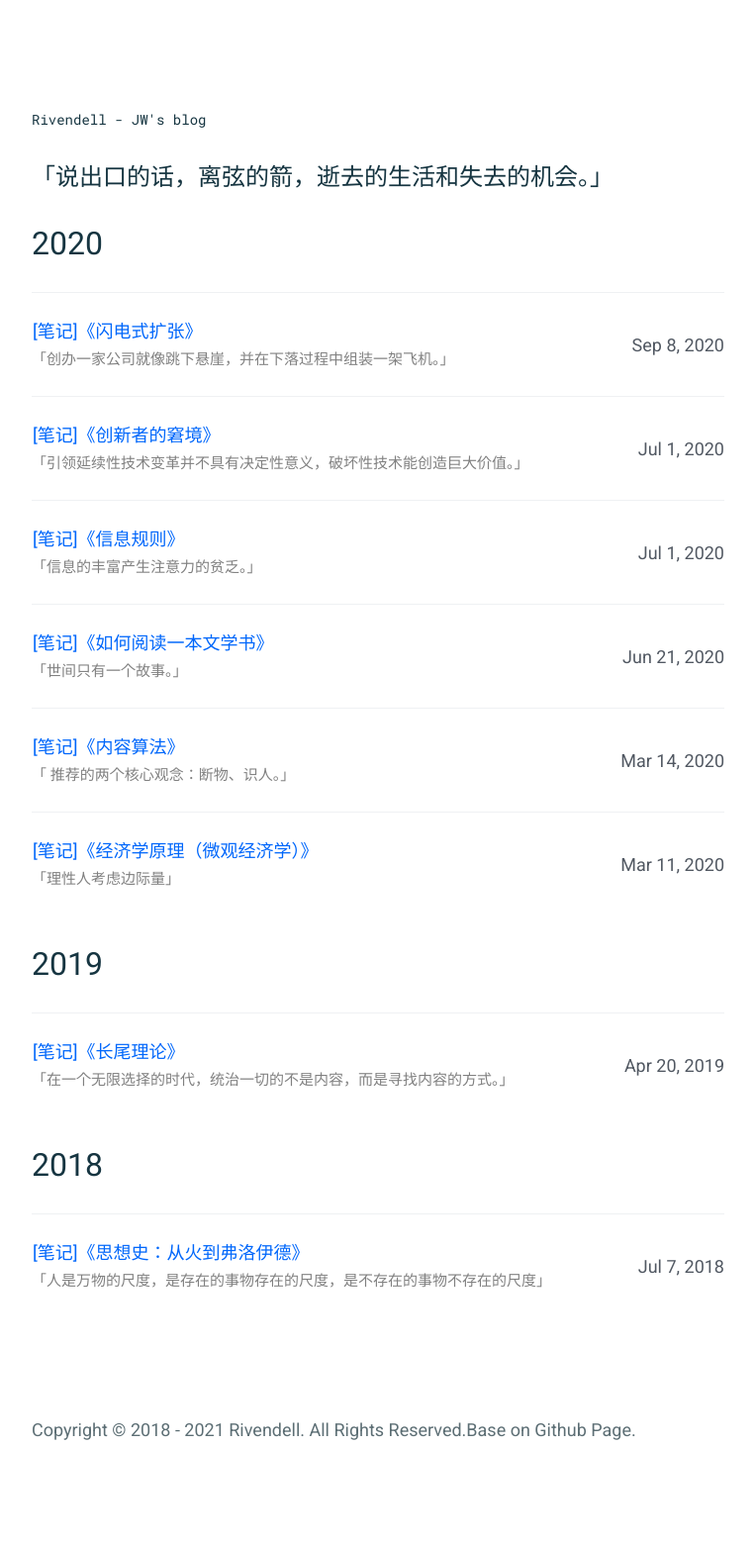
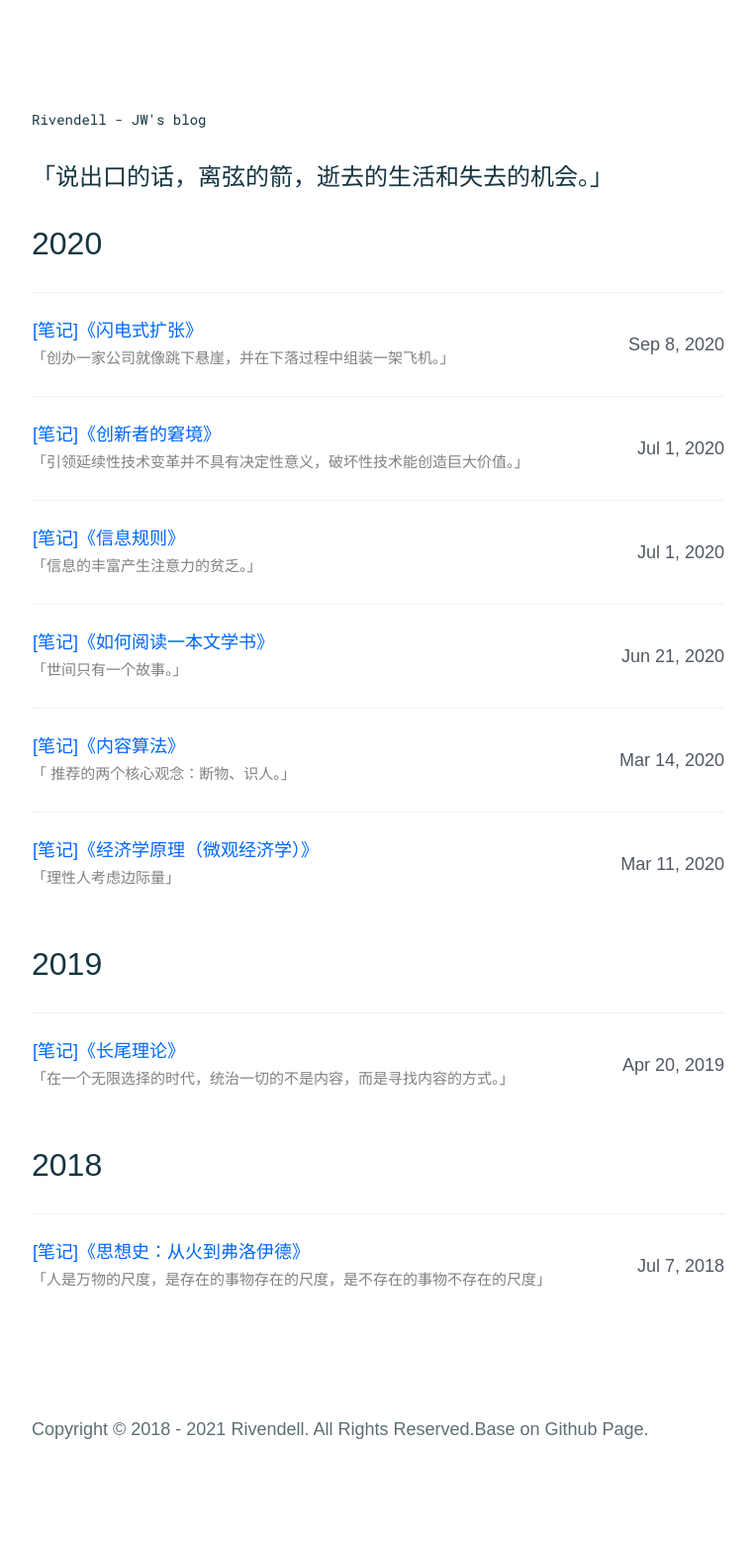
Before and after one commit to icarus507/icarus507.github.io, a Jekyll site: the page built from index.html, in a window 1280 px wide. Shown: the whole page at 99% size, without its empty margins (258-1021 px from the left). Built offline with Jekyll 4.4.1, drawn with Linux system fonts in a browser that asks for light colours.

Commit message:
Update _mixins.scss

```diff
--- a/_sass/helpers/_mixins.scss
+++ b/_sass/helpers/_mixins.scss
@@ -16,7 +16,8 @@
 
 // Font families
 @mixin ff--sans-serif($font-weight: normal) {
-    font-family: 'Roboto', 'Helvetica Neue', Helvetica, sans-serif;
+    font-family:  sans-serif;
+    /* 'Roboto', 'Helvetica Neue', Helvetica, */
     font-weight: $font-weight;
 }
 
```
